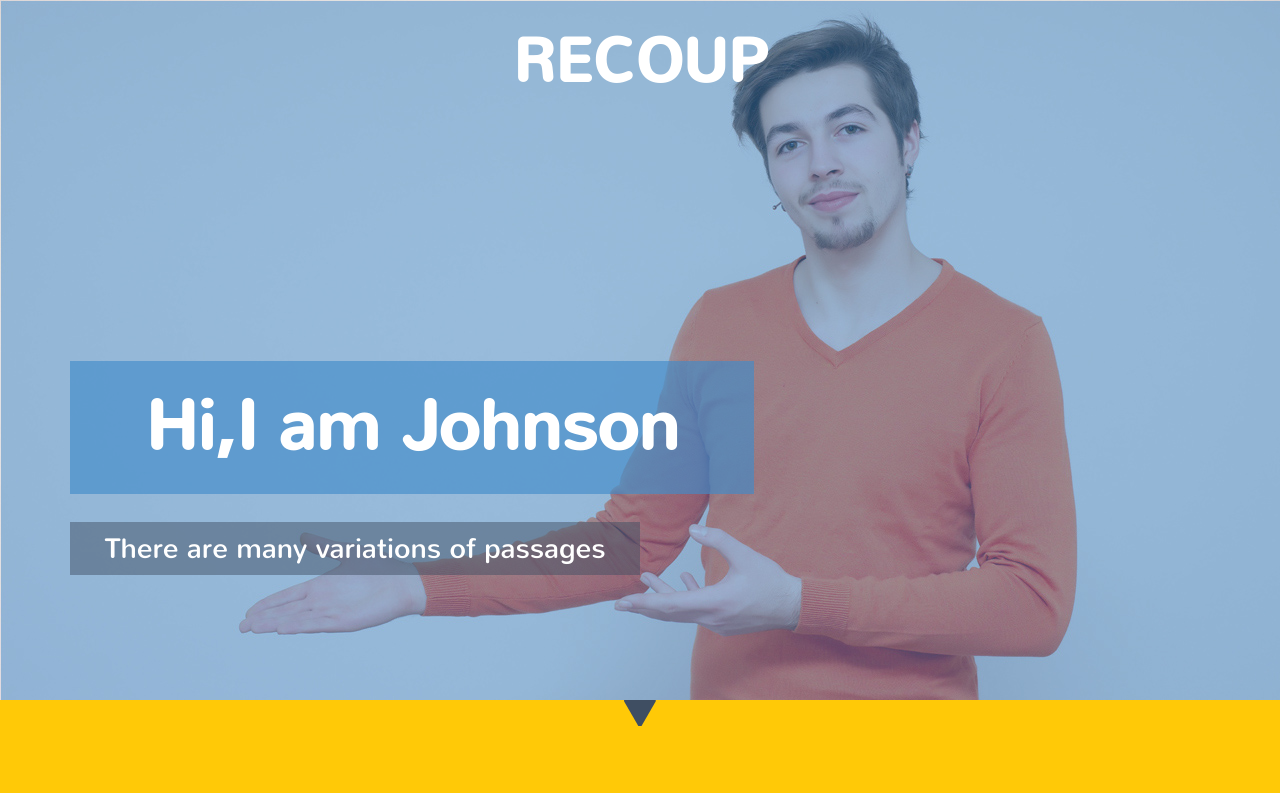
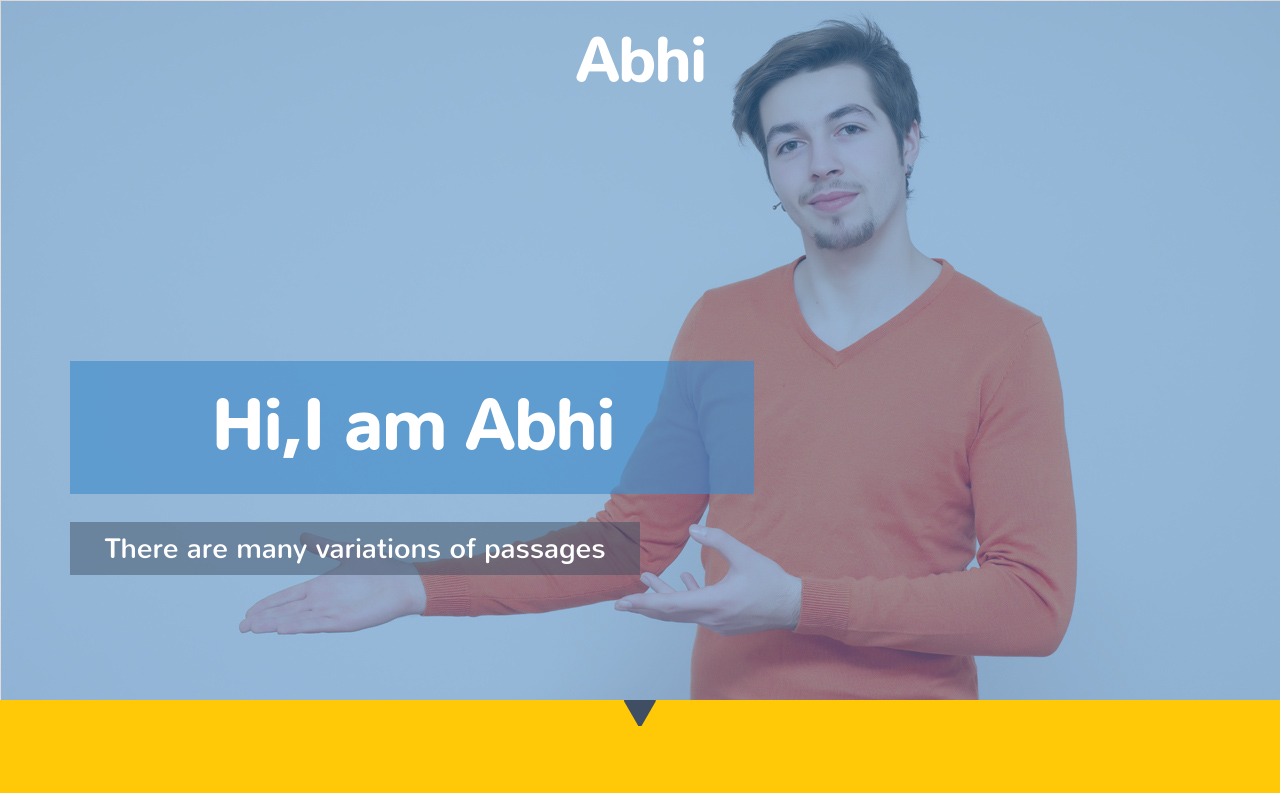
Before and after one commit to abhihn/abhinandan, a plain HTML site: page index.html in a window 1280 px wide. Shown: the top 793 px of the page. Drawn offline with Linux system fonts and the light colour scheme; files whose address does not match are found by name.

Commit message:
second commit

```diff
--- a/index.html
+++ b/index.html
@@ -7,7 +7,7 @@ License URL: http://creativecommons.org/licenses/by/3.0/
 <!DOCTYPE HTML>
 <html>
 <head>
-<title>Recoup  a Personal Portfolio Category Flat Bootstarp Resposive Website Template | Home :: w3layouts</title>
+<title>Abhinandan.H.N</title>
 <link href="css/bootstrap.css" rel="stylesheet" type="text/css" media="all">
 <link href="css/style.css" rel="stylesheet" type="text/css" media="all" />
 <meta name="viewport" content="width=device-width, initial-scale=1">
@@ -55,10 +55,10 @@ Smartphone Compatible web template, free webdesigns for Nokia, Samsung, LG, Sony
 	<div class="banner">
 		<div class="container">
 			<div class="logo">
-				<h1><a href="index.html">RECOUP</a></h1>
+				<h1><a href="index.html">Abhi</a></h1>
 			</div>
 			<div class="banner-info">
-				<h2>Hi,I am Johnson</h2>
+				<h2>Hi,I am Abhi</h2>
 				<h3>There are many variations of passages</h3>
 			</div>
 		</div>
```
